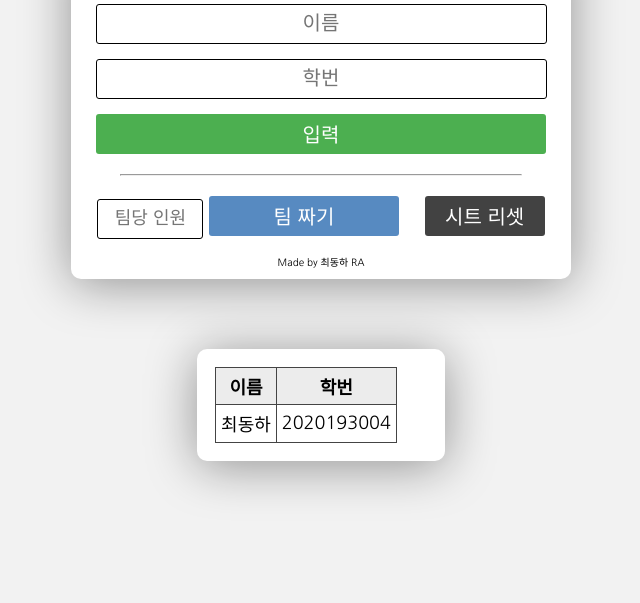
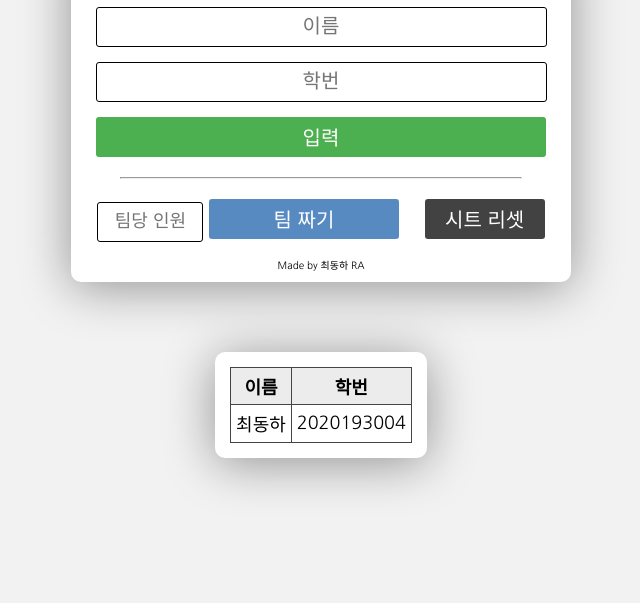
Before and after one commit to wintersummer01/CS_gambit, a website: page index.html in a window 1280 px wide. Shown: the part 197-800 px from the top of the page, without its empty margins (319-959 px from the left). Drawn offline with nearby package versions, Linux system fonts and the light colour scheme.

Commit message:
almost givup

```diff
--- a/code.js
+++ b/code.js
@@ -47,9 +47,9 @@ function writeValue(name, number) {
 }
 
 function startRandom() {
-    // const body = document.getElementById("table_center")
 
     const table = document.getElementById('team_data');
+    table.style.marginLeft = "20px";
 
     const newRow = table.insertRow();
     const newCell1 = newRow.insertCell(0);
--- a/index.html
+++ b/index.html
@@ -35,15 +35,6 @@
 				box-shadow:0 5px 50px 0 rgba(0,0,0,.4);
 				display:inline-block;
 				position:relative;
-				width:500px
-			}
-			.center_{
-				background:rgba(255,255,255);
-				border-radius:10px;
-				box-shadow:0 5px 50px 0 rgba(0,0,0,.4);
-				display:inline-block;
-				position:relative;
-				padding:3px;
 			}
 			input{
 				border:1px solid;
@@ -85,18 +76,9 @@
 			.text{
 				font-size:10px
 			}
-        .link{
-            color: "#000000";
-            text-decoration:none;
-            font-size:15px;
-        }
-        a.link:hover{
-            color: "#0000ff";
-        }
 			table{
 				border: 1px solid #444444;
 				border-collapse: collapse;
-			margin: 15px;
 				float: left;
 			}
 			thead{
@@ -120,7 +102,7 @@
 
 <body>
 <div class="container">
-	<div class="center">
+	<div class="center" style="width: 500px">
 		<div style="margin: 15px"></div>
 		<div id="title"></div>
 		<div style="margin: 20px"></div>
@@ -140,7 +122,7 @@
 		<div style="margin: 10px"></div>
 	</div>
     <div style="margin: 70px"></div>
-	<div class="center_" id="table_cwnter">
+	<div class="center" id="table_center" style="padding: 15px">
         <table class="table" id="student_data">
             <thead>
                 <tr>
--- /dev/null
+++ b/package.json
@@ -0,0 +1,5 @@
+{
+  "dependencies": {
+    "googleapis": "^39.2.0"
+  }
+}
```
Also changed, not shown: 1 other file. Lines whose indentation alone changed are shown as unchanged.
